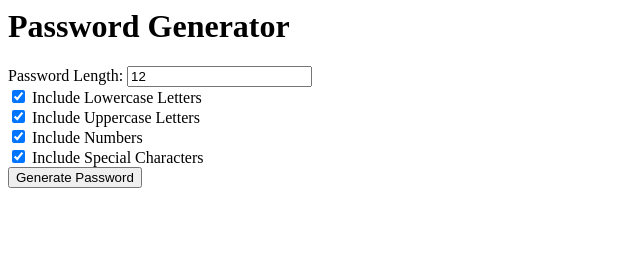
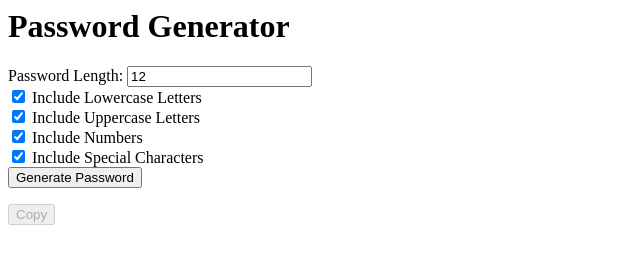
Before and after one commit to BoardwalkLord/password-generator, a plain HTML site: page index.html in a window 1280 px wide. Shown: the whole page, without its empty margins (0-640 px from the left). Drawn offline with Linux system fonts and the light colour scheme.

Commit message:
Update index.html

```diff
--- a/index.html
+++ b/index.html
@@ -94,5 +94,6 @@
         document.getElementById('passwordDisplay').innerText = password;
       });
     </script>
+    <p id="passwordDisplay"></p><button id="copyButton" disabled>Copy</button>
   </body>
 </html>
```
